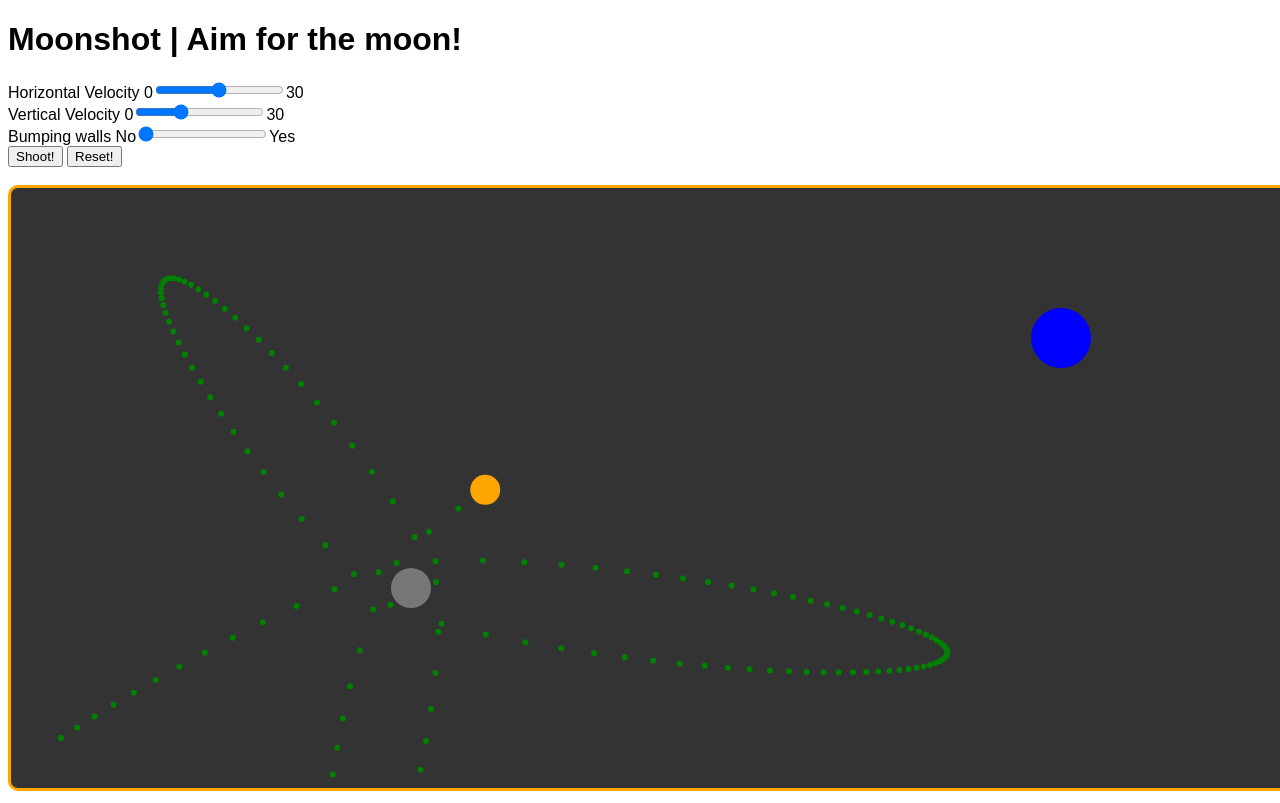
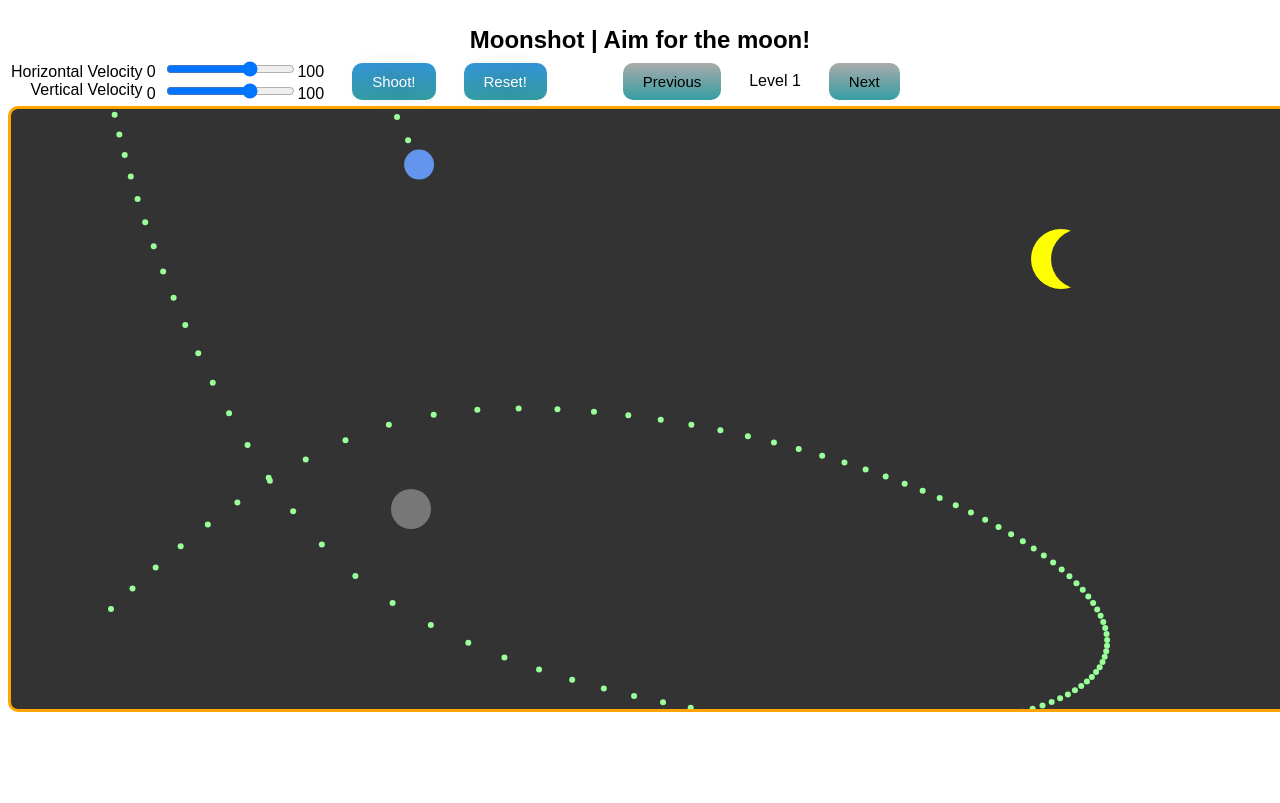
Before and after one commit to Sventenhaaf/Moonshot, a plain HTML site: page index.html in a window 1280 px wide. Both pictures are taken after a click on the button "Shoot!". Shown: the top 803 px of the page. Drawn offline with Linux system fonts and the light colour scheme.

Commit message:
mouse interface working, tomorrow debugging

```diff
--- a/ball.js
+++ b/ball.js
@@ -4,9 +4,14 @@ window.onload = function()
   var ctx = canvas.getContext('2d');
   var shootbutton = document.getElementById('shoot');
   var resetbutton = document.getElementById('reset');
-  var bumpingWalls = parseInt(document.getElementById('bump').value);
+  // var bumpingWalls = parseInt(document.getElementById('bump').value);
   var raf;
   var distance;
+  var startpoint;
+  var endpoint;
+  var historicPath;
+
+  var rect = canvas.getBoundingClientRect();
 
   var horizontalVelocity;
   var verticalVelocity;
@@ -16,29 +21,30 @@ window.onload = function()
   horSetter.addEventListener("input", adjustVelocities, false);
   var verSetter = document.getElementById("vervel");
   verSetter.addEventListener("input", adjustVelocities, false);
-  var bump = document.getElementById('bump');
-  bump.addEventListener("input", adjustBumping, false);
+  // var bump = document.getElementById('bump');
+  // bump.addEventListener("input", adjustBumping, false);
 
   function adjustVelocities(){
     horizontalVelocity = parseInt(document.getElementById("horvel").value);
     verticalVelocity = parseInt(document.getElementById("vervel").value);
   }
 
-  function adjustBumping(){
-    if (parseInt(document.getElementById("bump").value) === 0) bumpingWalls = 0;
-    else bumpingWalls = 1;
-  }
+  // function adjustBumping(){
+  //   if (parseInt(document.getElementById("bump").value) === 0) bumpingWalls = 0;
+  //   else bumpingWalls = 1;
+  // }
 
   var ballOrigins = {
-    x: 50,
-    y: 550
+    x: 100,
+    y: 500
   };
 
   var targetDimensions = {
     x: 1050,
     y: 150,
     radius: 30,
-    color: 'blue',
+    mooncolor: 'yellow',
+    hidecolor: '#333'
   };
 
   var trajectory = {
@@ -49,7 +55,7 @@ window.onload = function()
         ctx.beginPath();
         ctx.arc(this.path[i][0], this.path[i][1], 3, 0, Math.PI*2, true);
         ctx.closePath();
-        ctx.fillStyle = 'green';
+        ctx.fillStyle = '#9f9';
         ctx.fill();
       }
     }
@@ -61,7 +67,7 @@ window.onload = function()
     vx: horizontalVelocity,
     vy: -verticalVelocity,
     radius: 15,
-    color: 'orange',
+    color: 'cornflowerblue',
     draw: function() {
       ctx.beginPath();
       ctx.arc(this.x, this.y, this.radius, 0, Math.PI*2, true);
@@ -89,12 +95,18 @@ window.onload = function()
     x: targetDimensions.x,
     y: targetDimensions.y,
     radius: targetDimensions.radius,
-    color: targetDimensions.color,
+    mooncolor: targetDimensions.mooncolor,
+    hidecolor: targetDimensions.hidecolor,
     draw: function() {
       ctx.beginPath();
       ctx.arc(this.x, this.y, this.radius, 0, Math.PI*2, true);
       ctx.closePath();
-      ctx.fillStyle = this.color;
+      ctx.fillStyle = this.mooncolor;
+      ctx.fill();
+      ctx.beginPath();
+      ctx.arc(this.x + 20, this.y, this.radius, 0, Math.PI*2, true);
+      ctx.closePath();
+      ctx.fillStyle = this.hidecolor;
       ctx.fill();
     }
   };
@@ -125,14 +137,14 @@ window.onload = function()
     planet1.draw();
     trajectory.draw();
 
-    if (bumpingWalls) {
-      if (ball.y > canvas.height || ball.y < 0) {
-        verticalVelocity = -verticalVelocity;
-      }
-      if (ball.x > canvas.width || ball.x < 0) {
-        horizontalVelocity = -horizontalVelocity;
-      }
-    }
+    // if (bumpingWalls) {
+    //   if (ball.y > canvas.height || ball.y < 0) {
+    //     verticalVelocity = -verticalVelocity;
+    //   }
+    //   if (ball.x > canvas.width || ball.x < 0) {
+    //     horizontalVelocity = -horizontalVelocity;
+    //   }
+    // }
 
     // ball.vy *= 1;
     ball.vy += 0.35;
@@ -151,7 +163,6 @@ window.onload = function()
         ball.y < targetDimensions.y + targetDimensions.radius){
           game.win();
         }
-
   }
 
   shootbutton.addEventListener('click', function(e){
@@ -170,6 +181,58 @@ window.onload = function()
     target.draw();
   });
 
+  canvas.onmousedown = function(e) {
+    if (startpoint) {
+      startpoint = undefined;
+    }
+    else {
+      startpoint = [e.clientX - rect.left, e.clientY - rect.top];
+    }
+  };
+
+  canvas.onmousemove = function(e) {
+    if (startpoint) {
+      ctx.clearRect(0, 0, canvas.width, canvas.height);
+      planet1.draw();
+      ball.draw();
+      target.draw();
+      trajectory.draw();
+      ctx.strokeStyle = 'purple';
+      ctx.lineWidth = 5;
+      ctx.moveTo(startpoint[0], startpoint[1]);
+      ctx.lineTo(e.clientX - rect.left, e.clientY - rect.top);
+      ctx.stroke();
+    }
+  };
+
+  canvas.onmouseup = function(e) {
+    if (startpoint) {
+      endpoint = [e.clientX - rect.left, e.clientY - rect.top];
+      trajectory.path = [ballOrigins.x, ballOrigins.y];
+      shoot(startpoint, endpoint);
+      endpoint = undefined;
+    }
+    else {
+      historicPath = trajectory.path;
+      // debugger
+      window.cancelAnimationFrame(raf);
+      ball.x = ballOrigins.x;
+      ball.y = ballOrigins.y;
+      adjustVelocities();
+      ctx.clearRect(0, 0, canvas.width, canvas.height);
+      planet1.draw();
+      ball.draw();
+      target.draw();
+      trajectory.draw();
+    }
+  };
+
+  function shoot(startpoint, endpoint) {
+    horizontalVelocity = startpoint[0] - endpoint[0];
+    verticalVelocity = endpoint[1] - startpoint[1];
+    raf = window.requestAnimationFrame(draw);
+  }
+
   // canvas.addEventListener('mouseover', function(e){
   //   raf = window.requestAnimationFrame(draw);
   // });
--- a/index.html
+++ b/index.html
@@ -8,11 +8,46 @@
     </script>
   </head>
   <body>
-    <h1>Moonshot | Aim for the moon!</h1>
-    Horizontal Velocity  0<input id="horvel" type="range" min="0" max="30" step="0.1" value="" />30<br>
-    Vertical Velocity  0<input id="vervel" type="range" min="0" max="30" step="0.1" value="10" />30<br>
-    Bumping walls  No<input id="bump" type="range" min="0" max="1" value="0" />Yes<br>
-    <button id="shoot"> Shoot! </button> <button id="reset"> Reset! </button> <br><br>
+    <div id="levelnavigation">
+      <br>
+      <table>
+        <tr><h2>Moonshot | Aim for the moon!</h2></tr>
+        <tr>
+          <td id="sliderlabels">
+            Horizontal Velocity<br>
+            Vertical Velocity<br>
+            <!-- Bumping walls -->
+          </td>
+          <td>
+            0&nbsp;&nbsp;<input id="horvel" type="range" min="0" max="30" step="0.1" value="20" />100<br>
+            0&nbsp;&nbsp;<input id="vervel" type="range" min="0" max="30" step="0.1" value="20" />100<br>
+            <!-- No<input id="bump" type="range" min="0" max="1" value="0" />Yes -->
+          </td>
+          <td class="spacing"></td>
+          <td>
+            <button class="btn" id="shoot"> Shoot! </button> <br>
+          </td>
+          <td class="spacing">
+          <td>
+            <button class="btn" id="reset"> Reset! </button> <br>
+          </td>
+          <td class="spacing"></td></td><td class="spacing"></td><td class="spacing"></td>
+          <td>
+            <button class="navbtn">Previous</button>
+          </td>
+          <td class="spacing"></td>
+          <td>
+            Level 1
+          </td>
+          <td class="spacing"></td>
+          <td>
+            <button class="navbtn">Next</button>
+          </td>
+        </tr>
+
+      </table>
+
+
     <canvas id="canvas" width="1300" height="600" >This text is displayed if your browser does not support HTML5 Canvas.</canvas><br>
 
   </body>
--- a/style.css
+++ b/style.css
@@ -1,9 +1,70 @@
+body {
+  max-width: 1300px;
+  font-family: arial;
+}
+
+.spacing {
+  width: 20px;
+}
+
+
+
+h2 {
+  margin: auto;
+  text-align: center;
+}
+
+#sliderlabels {
+  text-align: right;
+}
+
 canvas {
     background: #333;
     border: 3px solid orange;
     border-radius: 10px;
 }
 
-body {
-  font-family: arial;
+
+.navbtn {
+  font-size: 15px;
+  padding: 10px 20px 10px 20px;
+  background: #aaa;
+  background-image: -webkit-linear-gradient(top, #aaa, #349ea3);
+  background-image: -moz-linear-gradient(top, #aaa, #349ea3);
+  background-image: -ms-linear-gradient(top, #aaa, #349ea3);
+  background-image: -o-linear-gradient(top, #aaa, #349ea3);
+  background-image: linear-gradient(to bottom, #aaa, #349ea3);
+  border-radius: 10px;
+  border: 0;
+
 }
+
+.btn {
+  background: #3497d9;
+  background-image: -webkit-linear-gradient(top, #3497d9, #349ea3);
+  background-image: -moz-linear-gradient(top, #3497d9, #349ea3);
+  background-image: -ms-linear-gradient(top, #3497d9, #349ea3);
+  background-image: -o-linear-gradient(top, #3497d9, #349ea3);
+  background-image: linear-gradient(to bottom, #3497d9, #349ea3);
+  -webkit-border-radius: 16;
+  -moz-border-radius: 16;
+  border-radius: 10px;
+  text-shadow: 1px 0px 30px #666666;
+  font-family: Arial;
+  color: #ffffff;
+  font-size: 15px;
+  padding: 10px 20px 10px 20px;
+  text-decoration: none;
+  border: 0;
+}
+
+.btn:hover {
+  background: #3cb0fd;
+  background-image: -webkit-linear-gradient(top, #3cb0fd, #3498db);
+  background-image: -moz-linear-gradient(top, #3cb0fd, #3498db);
+  background-image: -ms-linear-gradient(top, #3cb0fd, #3498db);
+  background-image: -o-linear-gradient(top, #3cb0fd, #3498db);
+  background-image: linear-gradient(to bottom, #3cb0fd, #3498db);
+  text-decoration: none;
+  cursor: pointer;
+}
```
